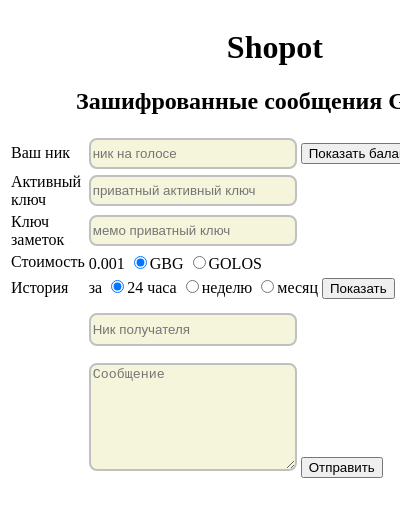
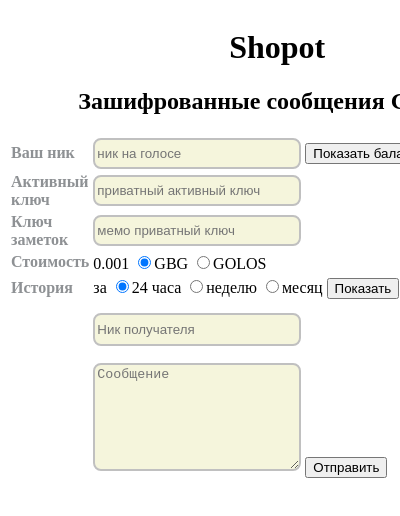
Before and after one commit to t3ran13/golos-msg-shopot, a browser extension: page popup.html in a window 400 px wide. Shown: the top 516 px of the page. Drawn offline with Linux system fonts and the light colour scheme.

Commit message:
upd style

```diff
--- a/css/popup.css
+++ b/css/popup.css
@@ -79,3 +79,7 @@
     margin-left: auto;
     margin-right: auto;
 }
+#table-with-settings td:first-child{
+    font-weight: bold;
+    color: #8e9194;
+}
--- a/popup.html
+++ b/popup.html
@@ -2,7 +2,7 @@
 <html lang="en">
 <head>
     <meta charset="UTF-8">
-    <title>Rating Reward</title>
+    <title>Shopot</title>
     <link rel="stylesheet" type="text/css" href="css/popup.css">
     <script src="golos.min.js"></script>
     <script src="popup.js"></script>
```
